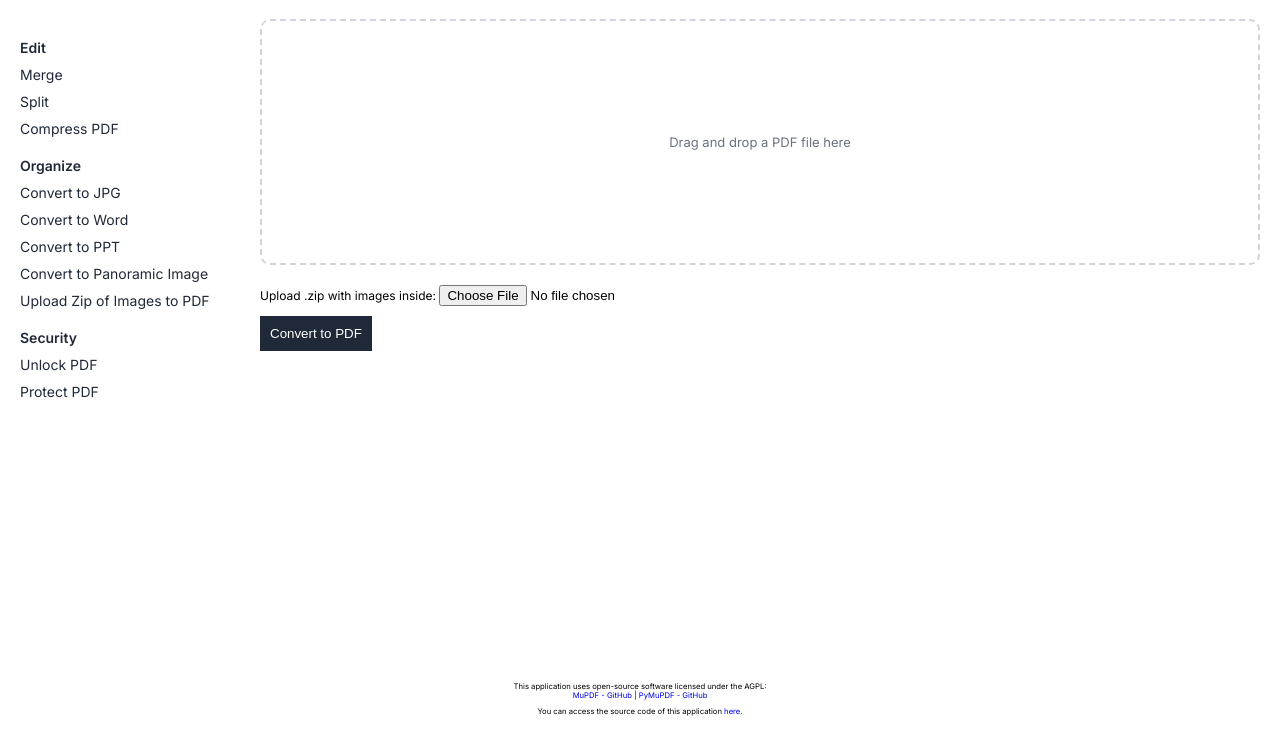
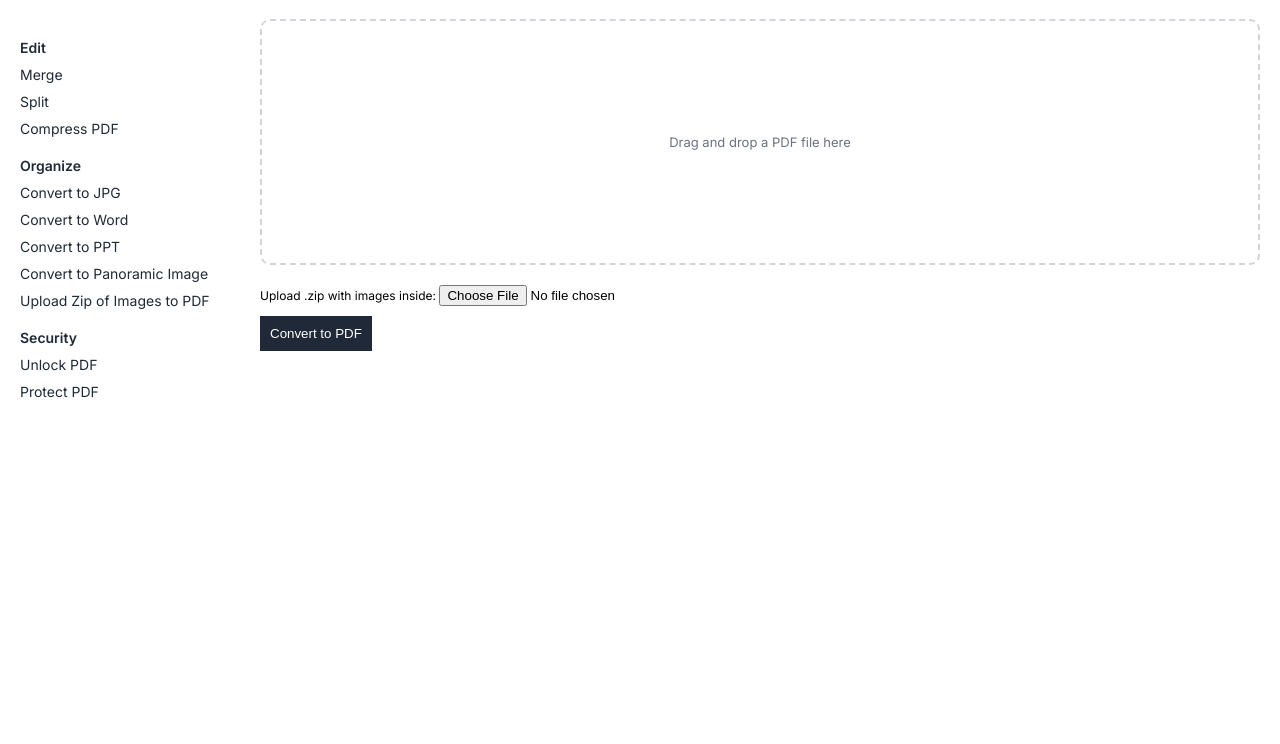
Before and after one commit to Calum-Kerr/snackpdf-python, a Flask app: page / in a window 1280 px wide. Shown: the part 56-800 px from the top of the page. Run offline with Flask 3, Linux system fonts and the light colour scheme; some libraries are stand-ins or nearby versions.

Commit message:
removed footer for now

```diff
--- a/pdf_to_image/templates/index.html
+++ b/pdf_to_image/templates/index.html
@@ -280,7 +280,7 @@
         </form>
     </div>
 
-    <footer class="footer-container">
+    <!-- <footer class="footer-container">
         <footer>
             <p>This application uses open-source software licensed under the AGPL:
                 <br>
@@ -289,7 +289,7 @@
             </p>
             <p>You can access the source code of this application <a href="https://github.com/Calum-Kerr/snackpdf-python" target="_blank">here</a>.</p>
         </footer>
-    </footer>
+    </footer> -->
     <script>
         document.addEventListener('DOMContentLoaded', function() {
             const dropArea = document.getElementById('drop-area');
```
